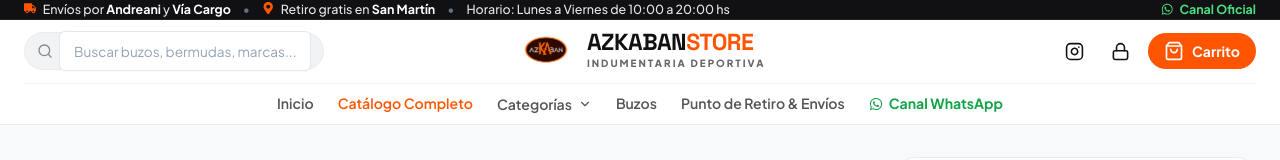
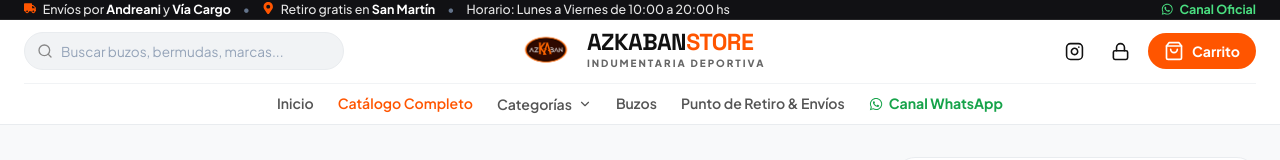
Before and after one commit to Agus1676/azkaban-store, a React (Vite) app: page /catalogo in a window 1280 px wide. Shown: the top 160 px of the page. Built offline with nearby package versions, Linux system fonts and the light colour scheme.

Commit message:
fix: corregir estilos y especificidad del input de búsqueda en el navbar y catálogo

```diff
--- a/src/components/layout/Navbar.css
+++ b/src/components/layout/Navbar.css
@@ -46,38 +46,71 @@
   background: var(--color-bg-input);
   border: 1.5px solid var(--color-border);
   border-radius: var(--radius-full);
-  padding: 0 12px 0 34px;
+  padding: 0 12px 0 36px;
   height: 38px;
   width: 100%;
-  max-width: 300px;
+  max-width: 320px;
   transition: all var(--transition-fast);
+  overflow: hidden;
 }
 
 .navbar__search-form:focus-within {
   background: #ffffff;
   border-color: var(--color-primary);
-  box-shadow: 0 0 0 3px rgba(255, 85, 0, 0.1);
+  box-shadow: 0 0 0 3px rgba(255, 85, 0, 0.12);
 }
 
 .navbar__search-icon {
   position: absolute;
   left: 12px;
   color: var(--color-text-muted);
+  pointer-events: none;
+  display: flex;
+  align-items: center;
+  justify-content: center;
 }
 
-.navbar__search-input {
-  width: 100%;
-  border: none;
-  background: transparent;
-  outline: none;
-  font-size: 0.85rem;
-  color: var(--color-text-primary);
+.navbar__search-form input[type="text"],
+.navbar__search-form input.navbar__search-input,
+input[type="text"].navbar__search-input {
+  width: 100% !important;
+  height: 100% !important;
+  border: none !important;
+  background: transparent !important;
+  outline: none !important;
+  box-shadow: none !important;
+  border-radius: 0 !important;
+  padding: 0 !important;
+  margin: 0 !important;
+  font-size: 0.85rem !important;
+  color: var(--color-text-primary) !important;
+  line-height: normal !important;
+}
+
+.navbar__search-form input[type="text"]:focus,
+.navbar__search-form input.navbar__search-input:focus,
+input[type="text"].navbar__search-input:focus {
+  border: none !important;
+  background: transparent !important;
+  outline: none !important;
+  box-shadow: none !important;
 }
 
 .navbar__search-clear {
   color: var(--color-text-muted);
+  background: none;
+  border: none;
+  padding: 0;
+  margin-left: 6px;
+  cursor: pointer;
   display: flex;
   align-items: center;
+  justify-content: center;
+  transition: color var(--transition-fast);
+}
+
+.navbar__search-clear:hover {
+  color: var(--color-text-primary);
 }
 
 /* Center Brand */
@@ -390,14 +423,24 @@
   align-items: center;
 }
 
+.mobile-search-wrap input[type="text"],
 .mobile-search-wrap input {
-  width: 100%;
-  background: var(--color-bg-input);
-  border: 1px solid var(--color-border);
-  border-radius: var(--radius-full);
-  padding: 9px 38px;
-  font-size: 0.88rem;
-  outline: none;
+  width: 100% !important;
+  background: var(--color-bg-input) !important;
+  border: 1px solid var(--color-border) !important;
+  border-radius: var(--radius-full) !important;
+  padding: 9px 38px !important;
+  font-size: 0.88rem !important;
+  outline: none !important;
+  box-shadow: none !important;
+  color: var(--color-text-primary) !important;
+}
+
+.mobile-search-wrap input[type="text"]:focus,
+.mobile-search-wrap input:focus {
+  border-color: var(--color-primary) !important;
+  box-shadow: 0 0 0 3px rgba(255, 85, 0, 0.12) !important;
+  background: #ffffff !important;
 }
 
 .mobile-search-icon {
--- a/src/pages/CatalogPage.css
+++ b/src/pages/CatalogPage.css
@@ -43,21 +43,23 @@
   max-width: 360px;
 }
 
+.catalog-search-wrapper input[type="text"],
 .catalog-search-wrapper input {
-  width: 100%;
-  background: #ffffff;
-  border: 1px solid var(--color-border);
-  border-radius: var(--radius-full);
-  padding: 9px 36px 9px 38px;
-  font-size: 0.88rem;
-  color: var(--color-text-primary);
-  outline: none;
-  transition: all var(--transition-fast);
+  width: 100% !important;
+  background: #ffffff !important;
+  border: 1px solid var(--color-border) !important;
+  border-radius: var(--radius-full) !important;
+  padding: 9px 36px 9px 38px !important;
+  font-size: 0.88rem !important;
+  color: var(--color-text-primary) !important;
+  outline: none !important;
+  transition: all var(--transition-fast) !important;
 }
 
+.catalog-search-wrapper input[type="text"]:focus,
 .catalog-search-wrapper input:focus {
-  border-color: var(--color-primary);
-  box-shadow: 0 0 0 3px rgba(255, 85, 0, 0.1);
+  border-color: var(--color-primary) !important;
+  box-shadow: 0 0 0 3px rgba(255, 85, 0, 0.12) !important;
 }
 
 .catalog-search-icon {
```
